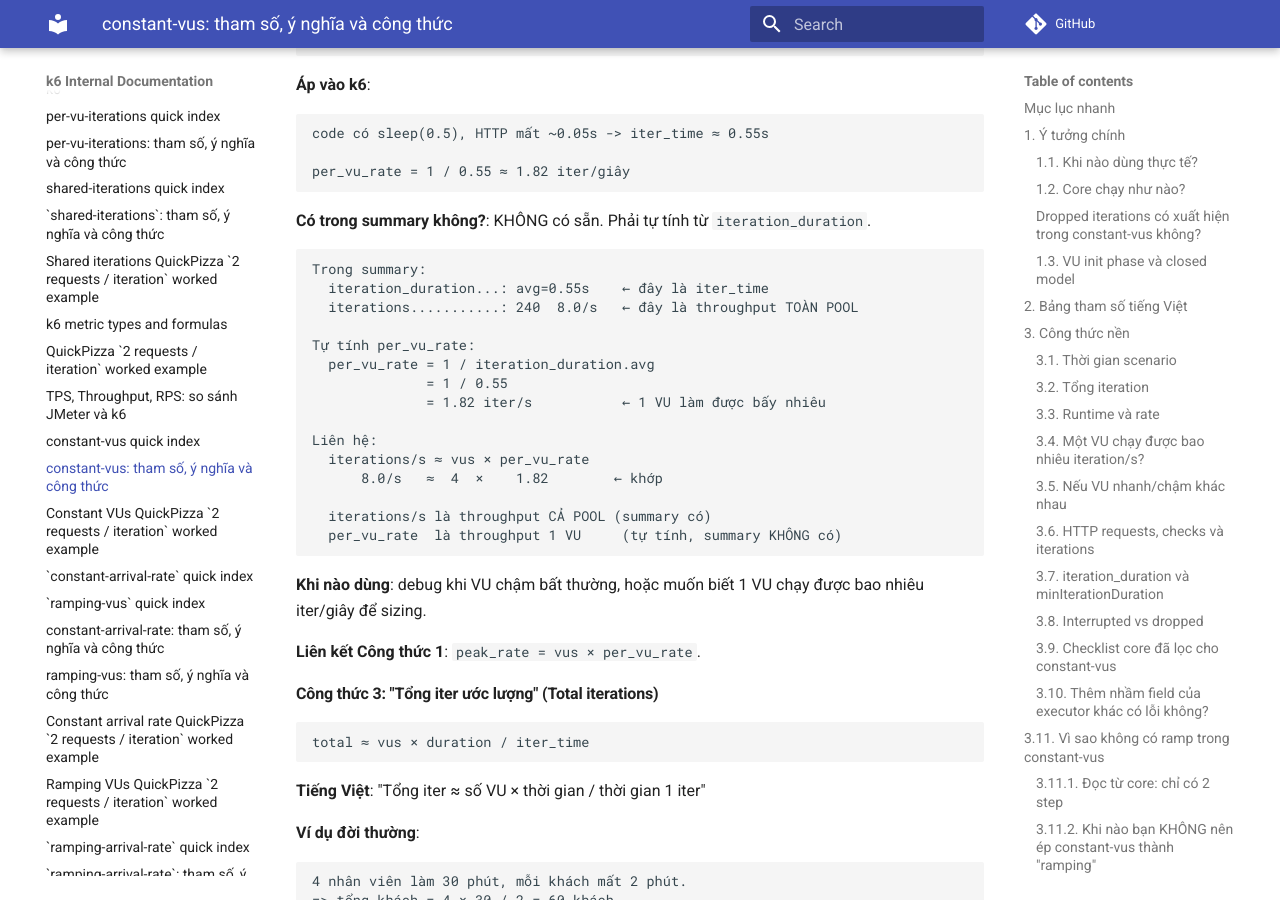
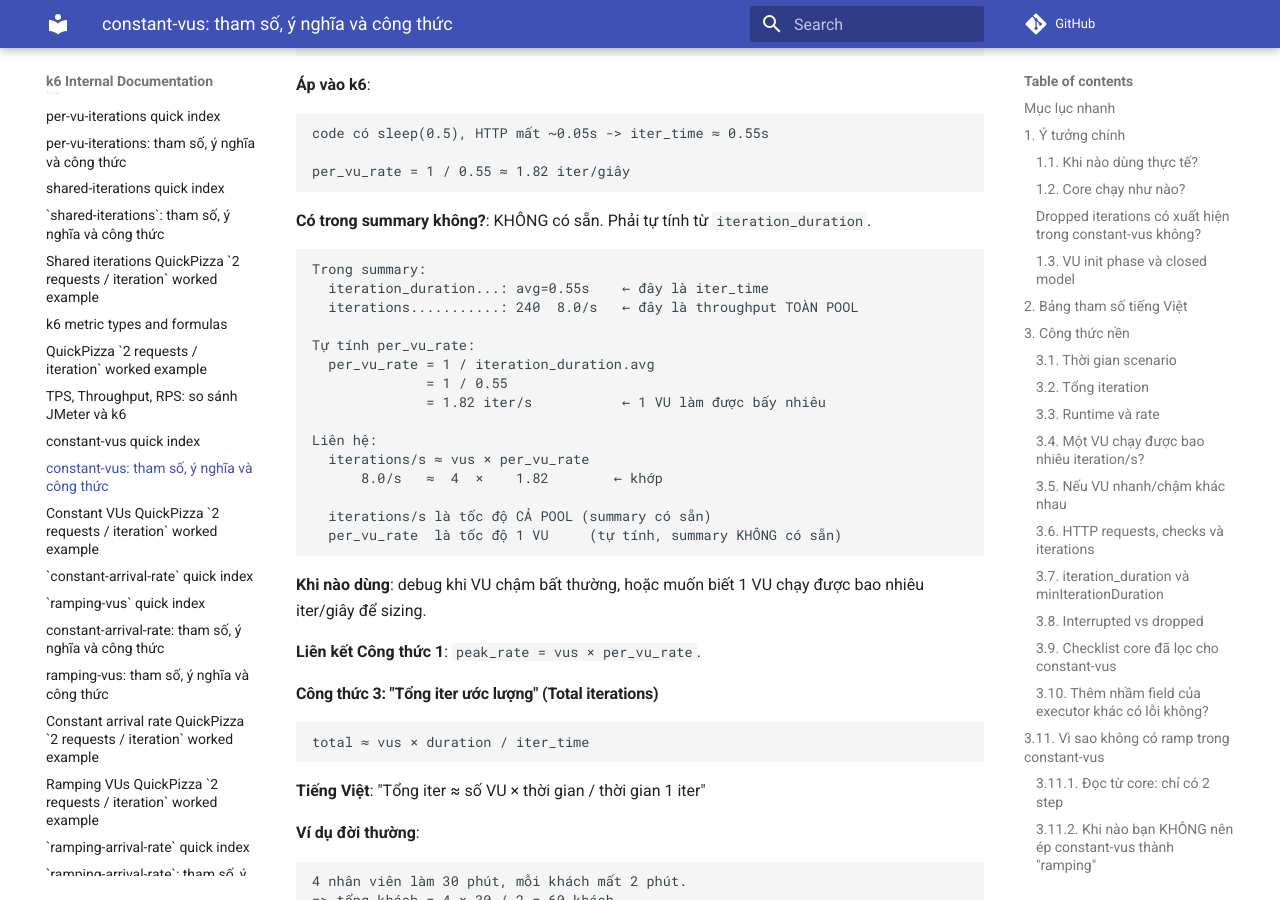
Before and after one commit to meomew-auto/markdown, an MkDocs documentation site: the page built from docs/20260516_02_constant-vus-tham-so-cong-thuc.md, in a window 1280 px wide and 900 px high, scrolled down 57283 px. Built offline with MkDocs 1.6.1 and Material for MkDocs 9.7.7, drawn with Linux system fonts in a browser that asks for light colours; comment, search, counter and statistics services are not loaded.

Commit message:
Update docs

````diff
--- a/docs/20260516_02_constant-vus-tham-so-cong-thuc.md
+++ b/docs/20260516_02_constant-vus-tham-so-cong-thuc.md
@@ -2883,8 +2883,8 @@ Liên hệ:
   iterations/s ≈ vus × per_vu_rate
       8.0/s   ≈  4  ×    1.82        ← khớp
 
-  iterations/s là throughput CẢ POOL (summary có)
-  per_vu_rate  là throughput 1 VU     (tự tính, summary KHÔNG có)
+  iterations/s là tốc độ CẢ POOL (summary có sẵn)
+  per_vu_rate  là tốc độ 1 VU     (tự tính, summary KHÔNG có sẵn)
 ```
 
 **Khi nào dùng**: debug khi VU chậm bất thường, hoặc muốn biết 1 VU
````
